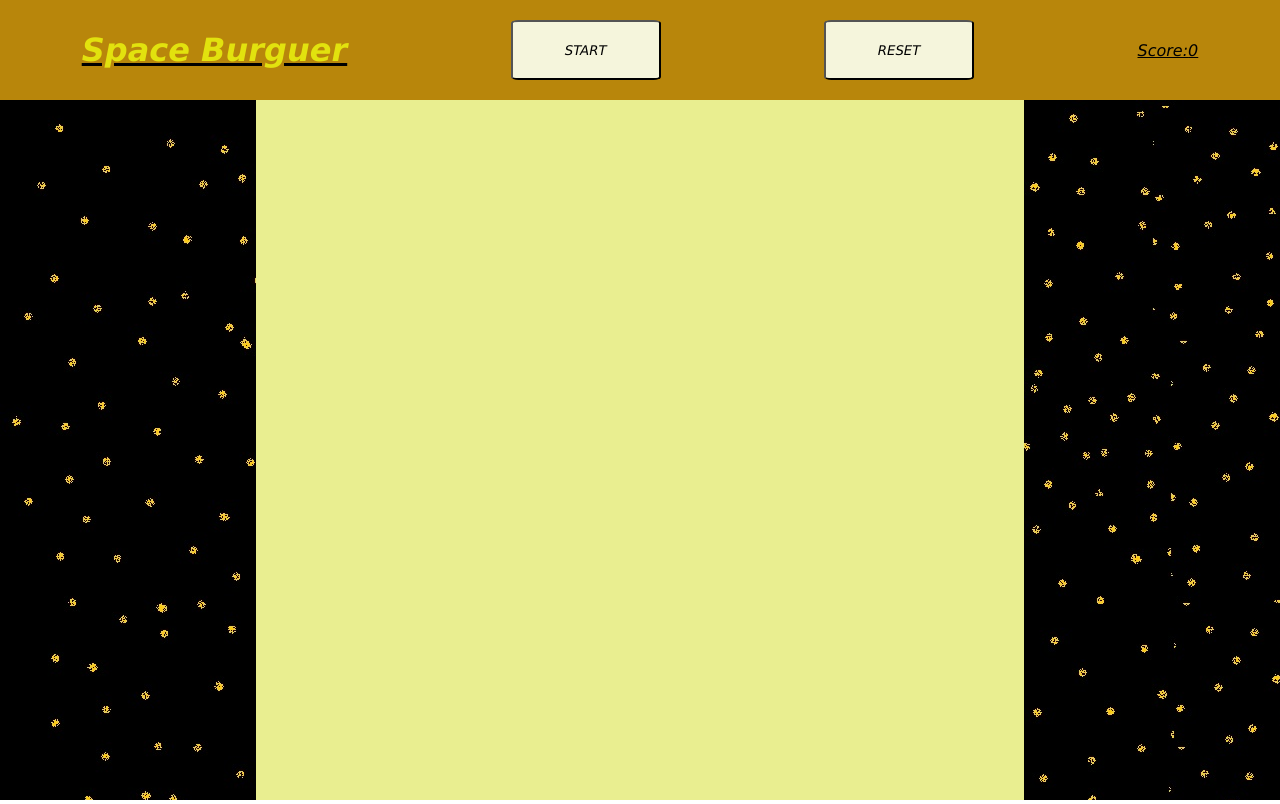
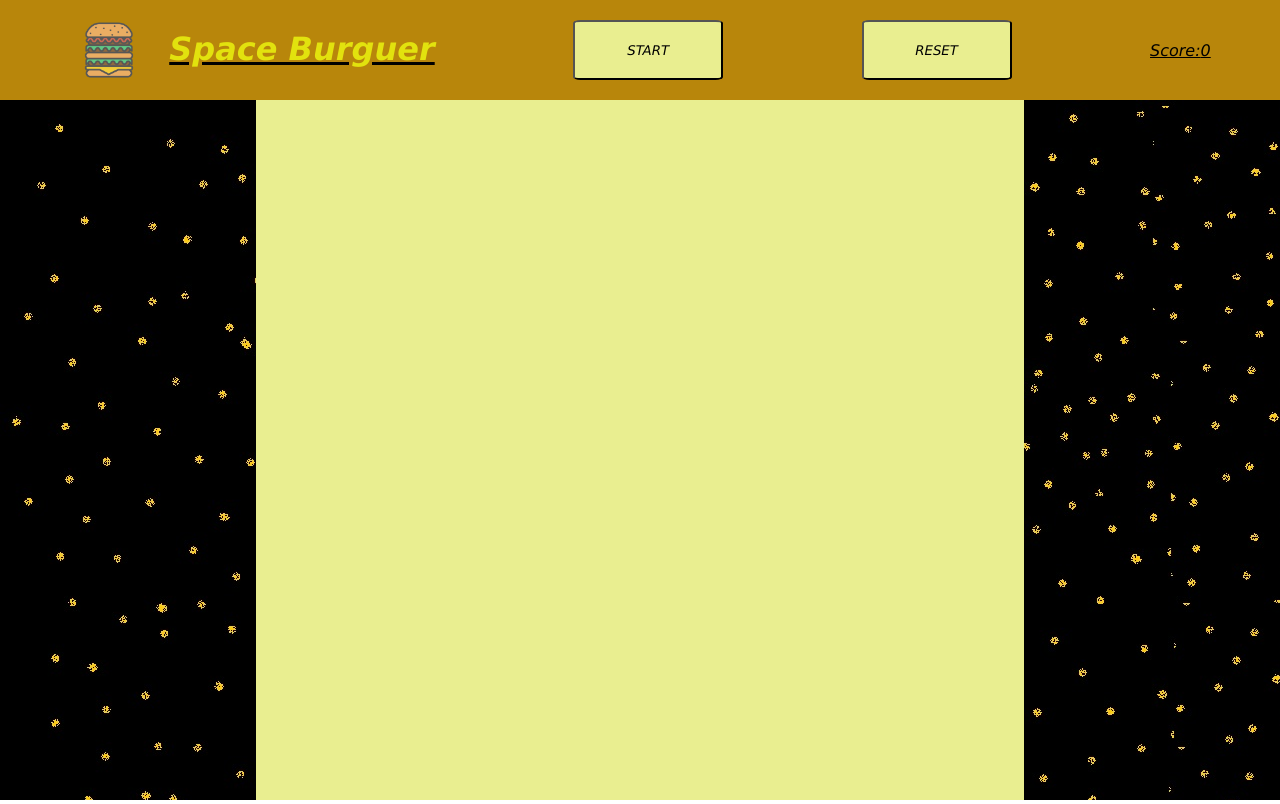
Before and after one commit to jferassef/Ironhack-SpaceBurguer-game-project, a plain HTML site: page index.html in a window 1280 px wide. Drawn offline with Linux system fonts and the light colour scheme.

Commit message:
logo added

```diff
--- a/index.html
+++ b/index.html
@@ -10,7 +10,10 @@
   </head>
   <body>
     <div class="game-intro">
+      <div class="logo">
+<img src="images/Burger-01.png" alt="burg-logo">
    <h1>Space Burguer</h1>
+   </div>
    <div>
     <button id="start-button" class="start-button"><p>START</p></button>
     <button id="resume-button" class="start-button hidden"><p>RESUME</p></button>
--- a/js/index.js
+++ b/js/index.js
@@ -75,7 +75,6 @@ class Game {
           this.addscore();
           this.breadCurrent.push(ingred);
         } else {
-          // this.gameover();
           this.drawGameOver();
           // alert("loose");
           break;
@@ -149,16 +148,17 @@ class Game {
     scoreCurrent.innerText = this.score * 10;
   }
 
-  /* drawGameOver() {
+  drawGameOver() {
     let loose = document.querySelector(".game-over");
     loose.classList.toggle("hidden");
+    game.pauseGame = true;
     console.log(loose);
     /*  if (this.drawLoose) {
       ctx.font = "60px Arial";
       ctx.fillStyle = "Black";
       ctx.fillText("GAMEOVER!!!", 100, 100);
-    }
-  } */
+    }*/
+  }
 
   reset() {
     let restart = document.querySelector(".pause-button");
--- a/styles/styles.css
+++ b/styles/styles.css
@@ -15,6 +15,17 @@ body {
 
 .game-intro h1 {
   color: rgb(226, 226, 14);
+ padding-top: 20px;
+}
+
+.game-intro img{
+  width: 80px;
+}
+
+.logo{
+  display: flex;
+  text-align: center;
+  column-gap: 20px;
 
 }
 
@@ -48,7 +59,7 @@ transition-duration: 0.4s;
 text-decoration: none;
 overflow: hidden;
 cursor: pointer;
-
+background-color: #e9ee90;
 }
 
 .start-button{
@@ -62,8 +73,11 @@ transition-duration: 0.4s;
 text-decoration: none;
 overflow: hidden;
 cursor: pointer;
+background-color: #e9ee90;
 
 }
+
+
 
 
 /* .start-button:after {
```
Also changed, not shown: images/Burger-01.png (added).
